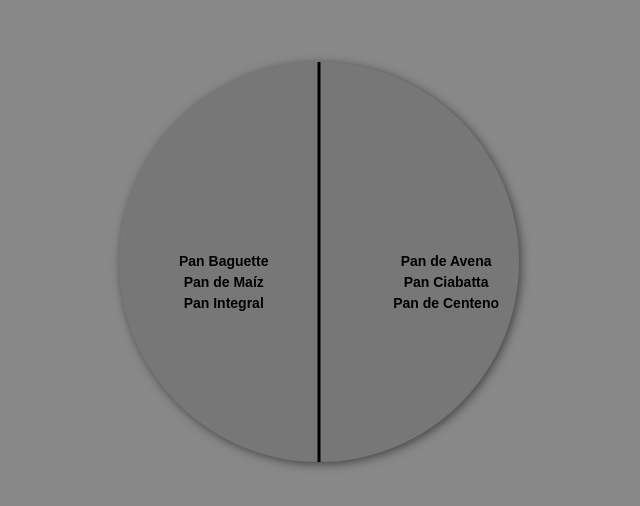
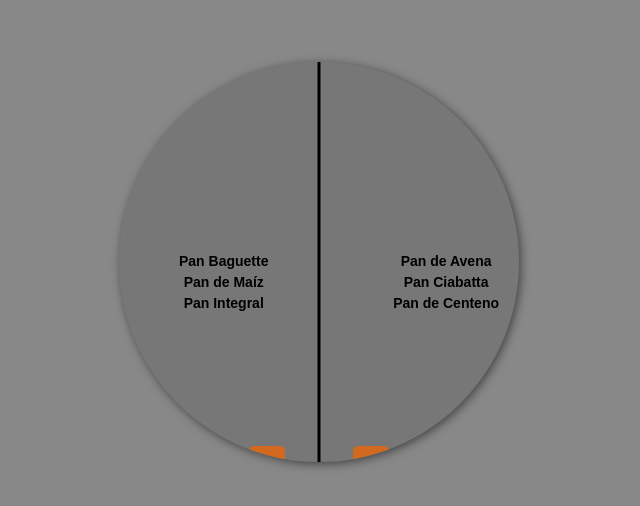
Before and after one commit to PandulceWeB/pandulce, a plain HTML site: page index.html in a window 1280 px wide. Shown: the part 138-644 px from the top of the page, 321-961 px from the left. Drawn offline with Linux system fonts and the light colour scheme.

Commit message:
Update styles.css

```diff
--- a/styles.css
+++ b/styles.css
@@ -77,13 +77,13 @@ button {
 
 .prev {
     left: 130px;
-    top: 140%;
+    top: 100%;
     transform: translateY(-50%);
 }
 
 .next {
     right: 130px;
-    top: 140%;
+    top: 100%;
     transform: translateY(-50%);
 }
 
```
